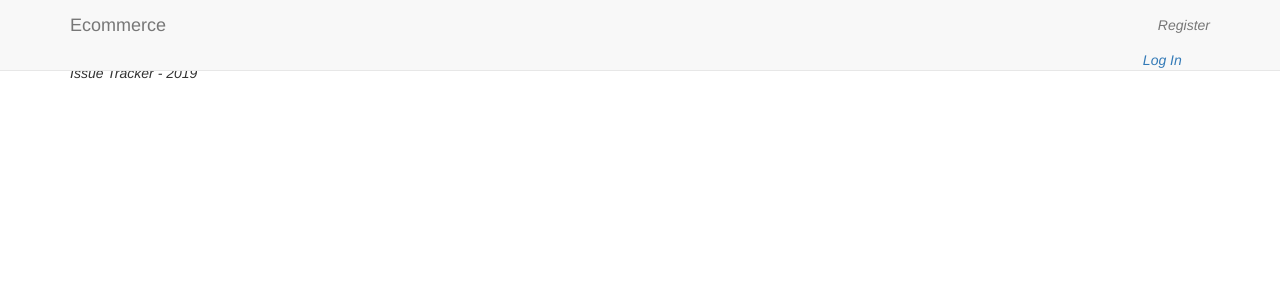
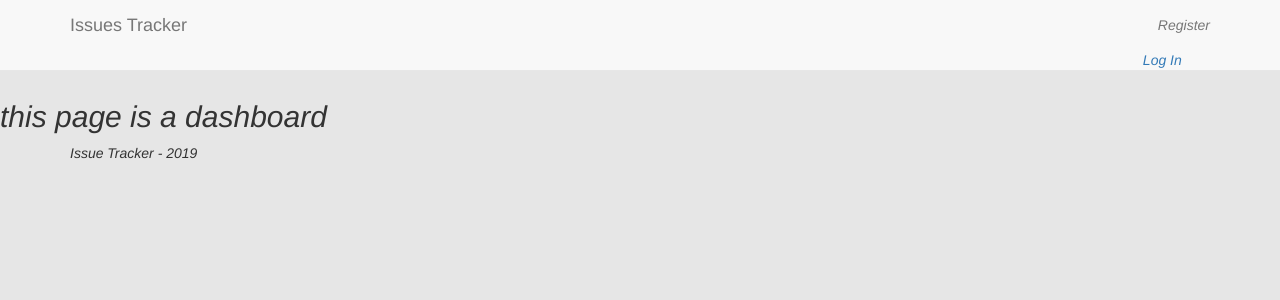
Before and after one commit to GarethMellon/django-issues-tracker, a Django app: page / in a window 1280 px wide. Shown: the top 300 px of the page. Run offline with Django 3.2, Linux system fonts and the light colour scheme; some libraries are stand-ins or nearby versions.

Commit message:
Striped out more from base page and put in place custom css structure for later use

```diff
--- a/dashboard/templates/dashboard.html
+++ b/dashboard/templates/dashboard.html
@@ -1,4 +1,8 @@
 {% extends 'base.html' %}
+
+{% block page_title %}
+    Dashboard
+{% endblock %}
 
 {% block content %}
 <h2>this page is a dashboard</h2>
--- a/issues_tracker/settings.py
+++ b/issues_tracker/settings.py
@@ -124,3 +124,7 @@ USE_TZ = True
 # https://docs.djangoproject.com/en/1.11/howto/static-files/
 
 STATIC_URL = '/static/'
+
+STATICFILES_DIRS = [
+    os.path.join(BASE_DIR, "static"),
+]
--- /dev/null
+++ b/static/css/style.css
@@ -0,0 +1,12 @@
+
+.main-content{
+    margin-top: 100px;
+}
+
+footer {
+    margin-top: 10px;
+}
+
+body {
+    background-color: #e6e6e6;
+}
--- a/templates/base.html
+++ b/templates/base.html
@@ -1,20 +1,27 @@
 {% load staticfiles %}
 <!DOCTYPE html>
 <html lang="en">
+
 <head>
     <meta charset="UTF-8">
     <meta name="viewport" content="width=device-width, initial-scale=1.0">
     <meta http-equiv="X-UA-Compatible" content="ie=edge">
-    <title>AuthenticateMe</title>
+    <title>{% block page_title %}{% endblock %}</title>
     <link rel="stylesheet" href="https://cdnjs.cloudflare.com/ajax/libs/bootswatch/3.3.7/cerulean/bootstrap.min.css">
+
+    <!-- add in custom styles linke -->
+    <link rel="stylesheet" href="{% static 'css/style.css' %}" type="text/css" />
+
+
+    <!-- jquery and js from bootstrap -->
     <script src="https://cdnjs.cloudflare.com/ajax/libs/jquery/3.2.1/jquery.min.js"></script>
     <script src="https://cdnjs.cloudflare.com/ajax/libs/twitter-bootstrap/3.3.7/js/bootstrap.min.js"></script>
-    {% block head_js %}
-    {% endblock %}
+    {% block head_js %} {% endblock %}
 </head>
+
 <body>
-    <!-- Fixed masthead -->
-    <nav class="navbar navbar-masthead navbar-default navbar-fixed-top">
+    <!-- Fixed navbar -->
+    <nav class="navbar navbar-default navbar-fixed-top">
         <div class="container">
             <div class="navbar-header">
                 <button type="button" class="navbar-toggle collapsed" data-toggle="collapse" data-target="#navbar" aria-expanded="false" aria-controls="navbar">
@@ -23,14 +30,14 @@
                     <span class="icon-bar"></span>
                     <span class="icon-bar"></span>
                 </button>
-                <a class="navbar-brand" href="/">Ecommerce</a>
+                <a class="navbar-brand" href="/">Issues Tracker</a>
             </div>
             <div id="navbar" class="navbar-collapse collapse">
                 <ul class="nav navbar-nav navbar-right">
                     {% if user.is_authenticated %}
                     <li><a href="{% url 'profile' %}"><i class="fa fa-user"></i>Profile</a></li>
                     <li><a href="{% url 'logout' %}"><i class="fa fa-sign-out">Log Out</a></li>
-                    {%  else %}
+                    {% else %}
                     <li><a href="{% url 'registration' %}"><i class="fa fa-user-plus">Register</a></li>
                     <li><a href="{% url 'login' %}"><i class="fa fa-user"><i class="fa fa-sign-in">Log In</a></li>
                     {% endif %}
@@ -41,19 +48,21 @@
     {% if messages %}
     <div class="alert alert-success">
         <div class="messages">
-                {% for message in messages %}
-                    {{ message }}
-                {% endfor %}
+            {% for message in messages %} {{ message }} {% endfor %}
         </div>
     </div>
     {% endif %}
-
+    <div class="main-content">
         {% block content %} {% endblock %}
     </div>
+
+    </div>
+
     <footer>
         <div class="container">
             <p>Issue Tracker - 2019</p>
         </div>
     </footer>
 </body>
+
 </html>
```
Lines whose indentation alone changed are shown as unchanged.
